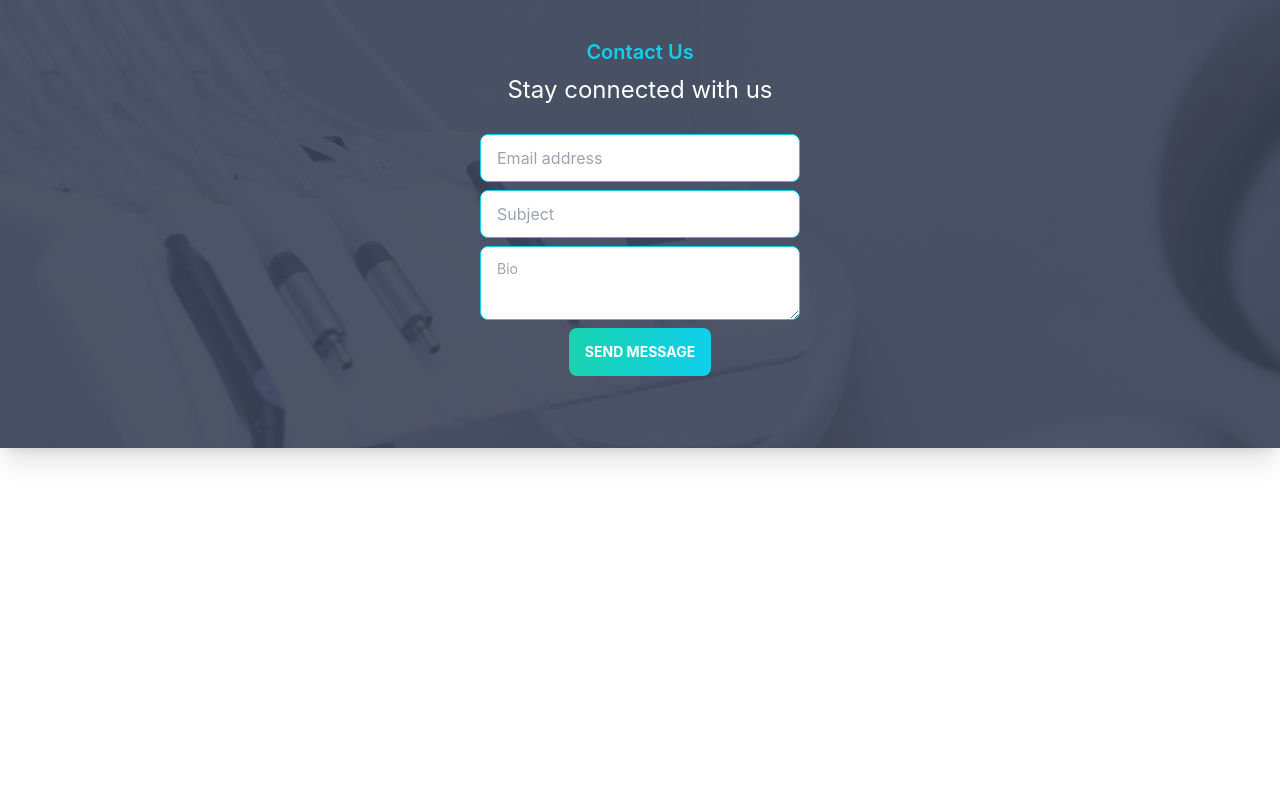
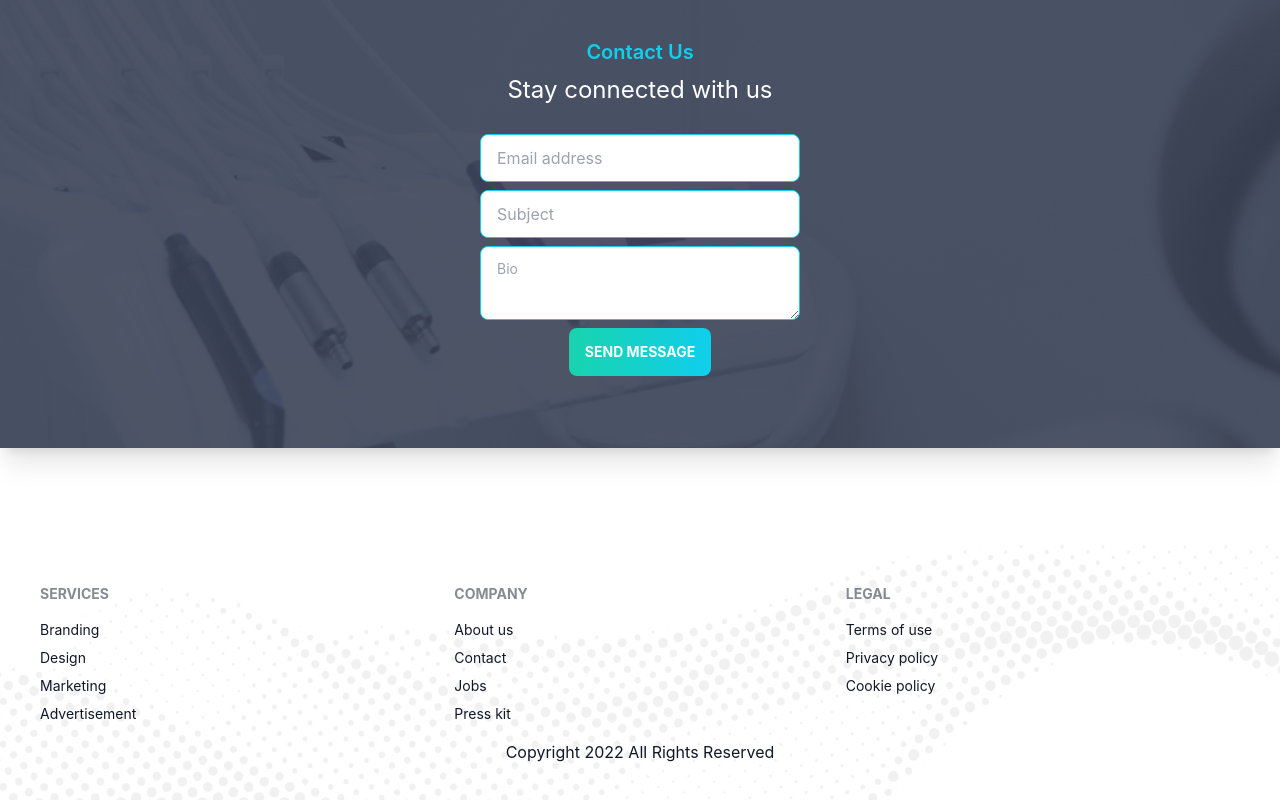
Before and after one commit to rumon5h/doctors-portal-client1, a React (Create React App) app: page / in a window 1280 px wide. Shown: the part 3644-4444 px from the top of the page. Before the commit the page ends 4188 px from the top, so only its background shows below. Built offline with nearby package versions, Linux system fonts and the light colour scheme.

Commit message:
Footer implementation done

```diff
--- a/src/Pages/Home/Home.js
+++ b/src/Pages/Home/Home.js
@@ -1,5 +1,6 @@
 import React from 'react';
 import MakeAppointment from '../../MakeAppointment';
+import Footer from '../Shared/Footer';
 import Banner from './Banner';
 import Contact from './Contact';
 import Info from './Info';
@@ -17,6 +18,7 @@
             <MakeAppointment/>
             <Testimonial/>
             <Contact/>
+            <Footer/>
         </div>
     );
 };
--- /dev/null
+++ b/src/Pages/Shared/Footer.js
@@ -0,0 +1,34 @@
+import React from "react";
+import { Link } from "react-router-dom";
+
+const Footer = () => {
+  return (
+    <footer className="bg-footer-texture p-10 text-gray-900 bg-cover bg-center   ">
+      <div className="footer">
+      <div>
+        <span className="footer-title">Services</span>
+        <Link to="" className="link link-hover">Branding</Link>
+        <Link to="" className="link link-hover">Design</Link>
+        <Link to="" className="link link-hover">Marketing</Link>
+        <Link className="link link-hover">Advertisement</Link>
+      </div>
+      <div>
+        <span className="footer-title">Company</span>
+        <Link to="" className="link link-hover">About us</Link>
+        <Link to="" className="link link-hover">Contact</Link>
+        <Link to="" className="link link-hover">Jobs</Link>
+        <Link className="link link-hover">Press kit</Link>
+      </div>
+      <div>
+        <span className="footer-title">Legal</span>
+        <Link to="" className="link link-hover">Terms of use</Link>
+        <Link to="" className="link link-hover">Privacy policy</Link>
+        <Link to="" className="link link-hover">Cookie policy</Link>
+      </div>
+      </div>
+      <p className="text-center mt-4 text-md">Copyright 2022 All Rights Reserved </p>
+    </footer>
+  );
+};
+
+export default Footer;
```
